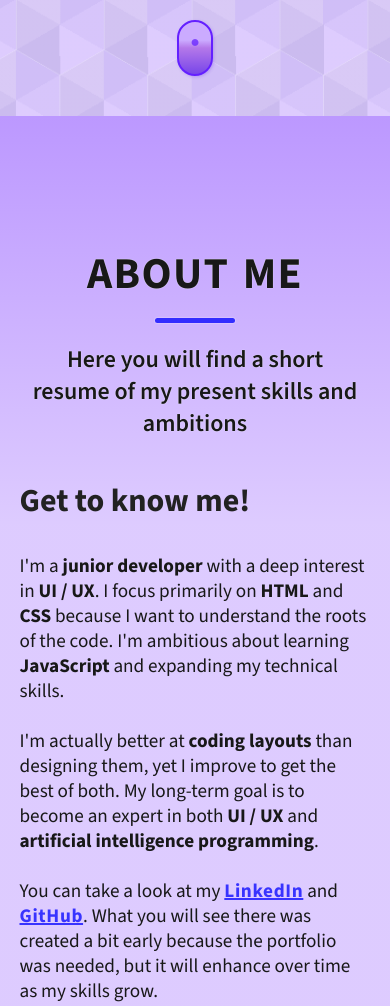
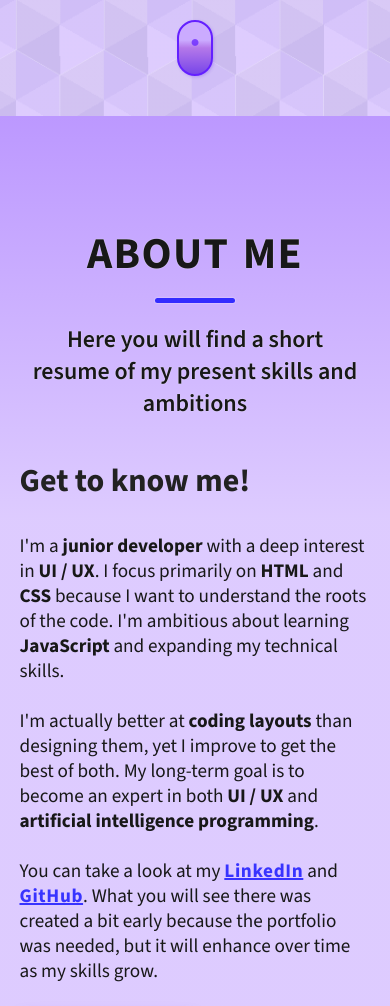
Before and after one commit to Vincent8314/Porfolio, a plain HTML site: page index.html in a window 390 px wide. Shown: the part 728-1734 px from the top of the page. Drawn offline with nearby package versions, Linux system fonts and the light colour scheme.

Commit message:
responsive div header

```diff
--- a/styles.css
+++ b/styles.css
@@ -654,32 +654,7 @@ main {
         min-width: 90%;
     }
 }
-
-/* ========================================================================== */
-/* ABOUT SECTION */
-/* ========================================================================== */
-#about {
-    display: flex;
-    height: auto;
-    position: relative;
-    min-width: 100%;
-    min-height: 100vh;
-    margin: 0;
-    padding: 0;
-    background: linear-gradient(180deg, rgba(188, 152, 255, 1) 0%, rgba(188, 152, 255, 0.75) 15%, rgba(188, 152, 255, 0.5) 30%, rgba(188, 152, 255, 0.5) 100%);
-    flex-direction: column;
-    justify-content: left;
-    align-items: center;
-}
-@media (max-width: 996px) {
-    #about {
-        color: var(--purple);
-        height: auto;
-        position: relative;
-    }
-}
-
-/* ABOUT HEADER */
+/******************** HEADER ALL SECTION ************************/
 .div-header {
     display: flex;
     color: var(--text-grey-black);
@@ -691,6 +666,22 @@ main {
     flex-direction: column;
     transition: 0.5s ease;
 }
+@media (max-width: 768px) {
+    .div-header {
+        padding-top: 7.75rem;
+    }
+}
+@media (max-width: 670px) {
+    .div-header {
+        padding-top: 7.25;
+    }
+}
+@media (max-width: 576px) {
+    .div-header {
+        padding-top: 6.75rem;
+    }
+}
+
 .div-header > * {
     margin-left: auto;
     margin-right: auto;
@@ -723,6 +714,32 @@ main {
     width: min(50rem, 85%);
     text-align: center;
 }
+
+/* ========================================================================== */
+/* ABOUT SECTION */
+/* ========================================================================== */
+#about {
+    display: flex;
+    height: auto;
+    position: relative;
+    min-width: 100%;
+    min-height: 100vh;
+    margin: 0;
+    padding: 0;
+    background: linear-gradient(180deg, rgba(188, 152, 255, 1) 0%, rgba(188, 152, 255, 0.75) 15%, rgba(188, 152, 255, 0.5) 30%, rgba(188, 152, 255, 0.5) 100%);
+    flex-direction: column;
+    justify-content: left;
+    align-items: center;
+}
+@media (max-width: 996px) {
+    #about {
+        color: var(--purple);
+        height: auto;
+        position: relative;
+    }
+}
+
+/* ABOUT HEADER */
 
 /* ABOUT CONTENT */
 .about-content {
@@ -871,19 +888,6 @@ main {
     flex-direction: column;
     justify-content: left;
     align-items: center;
-}
-
-/* PROJECT HEADER */
-
-.div-header {
-    display: flex;
-    max-height: auto;
-    min-width: 100%;
-    position: relative;
-    padding-top: 8rem;
-    top: 0;
-    flex-direction: column;
-    transition: 0.5s ease;
 }
 
 /* PROJECT CONTENT */
```
